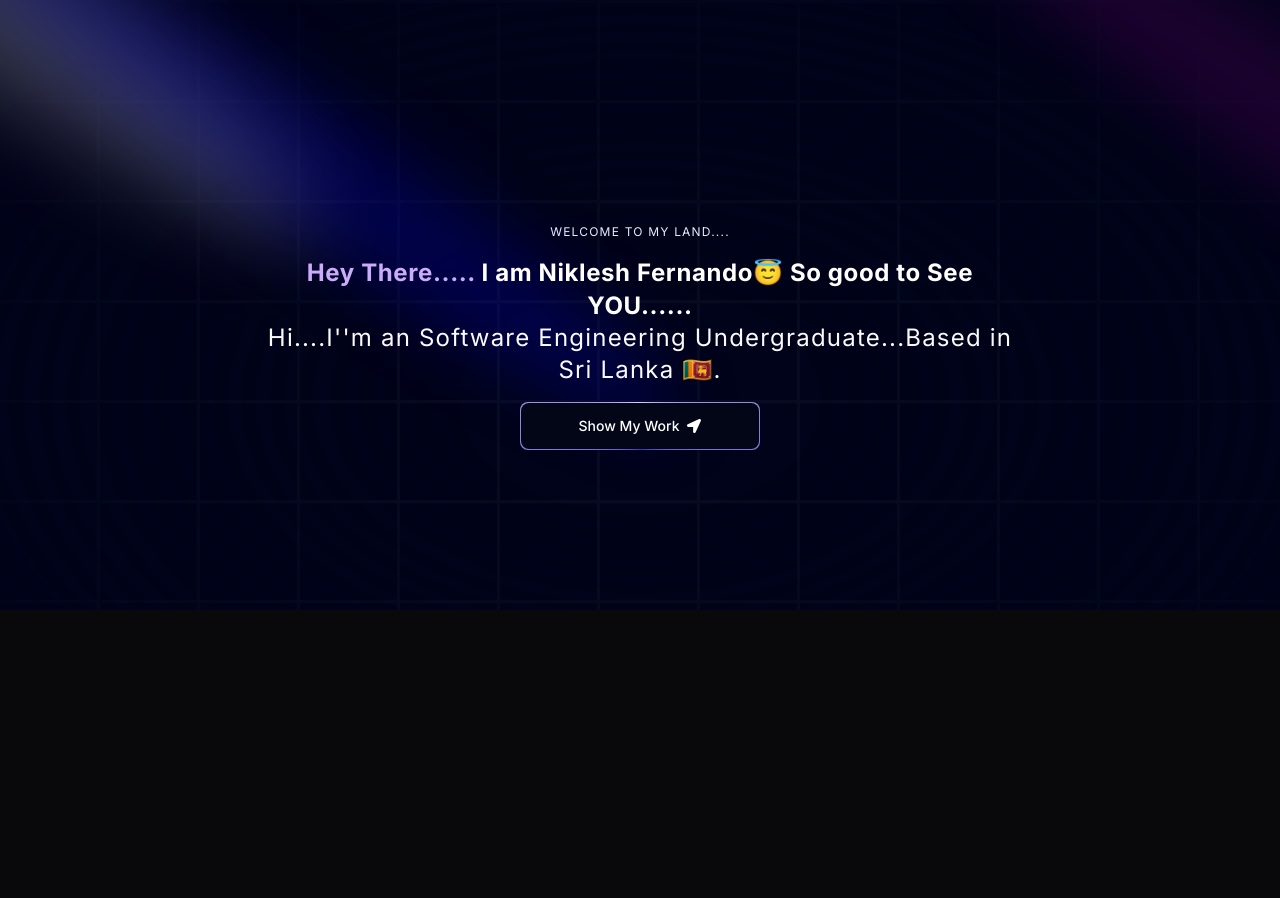
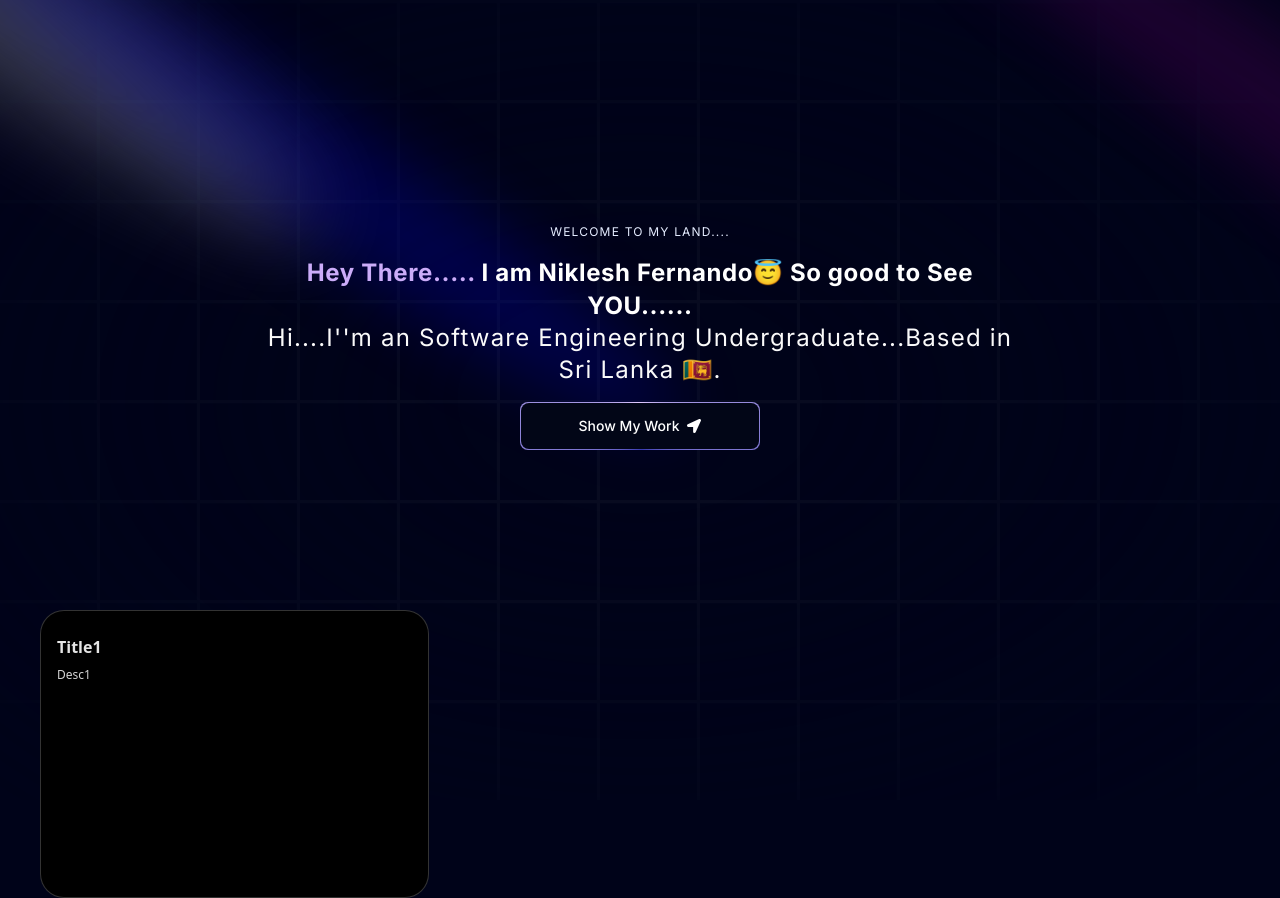
Before and after one commit to NikleshFernando/NickLeshStudio, a Next.js app in the folder niklesh_studio/: page / in a window 1280 px wide. Before the commit the page ends 800 px from the top, so only its background shows below. Built offline with nearby package versions, Linux system fonts and the light colour scheme.

Commit message:
Adding grid

```diff
--- a/niklesh_studio/app/page.tsx
+++ b/niklesh_studio/app/page.tsx
@@ -1,10 +1,17 @@
+import Grid from "@/components/Grid";
 import Hero from "@/components/Hero";
+import { FloatingNav } from "@/components/ui/FloatingNav";
+import { FaHome } from "react-icons/fa";
 
 export default function Home() {
   return (
     <main className="relative bg-black-100 felx justify-center items-center flex-col overflow-hidden mx-auto sm:px-10 px-5" >
       <div className="max-w-7xl w-full h-full">
+        <FloatingNav navItems={[
+          {name:'Home',link:'/',icon:<FaHome/>}
+        ]}/>
         <Hero/>
+        <Grid/>
       </div>
     </main>
   );
--- /dev/null
+++ b/niklesh_studio/components/Grid.tsx
@@ -0,0 +1,21 @@
+import { BenchNine } from 'next/font/google'
+import React from 'react'
+import { BentoGrid, BentoGridItem } from './ui/BentoGrid'
+
+const Grid = () => {
+  return (
+    <section id = 'about'>
+      <BentoGrid>
+        {[{title:'Title1',description:'Desc1',id:1}].map((item,i)=>(
+            <BentoGridItem
+            id={item.id}
+            key={item.id}
+            title={item.title}
+            description={item.description}/>
+        ))}
+      </BentoGrid>
+    </section>
+  )
+}
+
+export default Grid
--- /dev/null
+++ b/niklesh_studio/components/ui/BentoGrid.tsx
@@ -0,0 +1,56 @@
+import { cn } from "@/utils/cn";
+
+export const BentoGrid = ({
+  className,
+  children,
+}: {
+  className?: string;
+  children?: React.ReactNode;
+}) => {
+  return (
+    <div
+      className={cn(
+        "grid md:auto-rows-[18rem] grid-cols-1 md:grid-cols-3 gap-4 max-w-7xl mx-auto ",
+        className
+      )}
+    >
+      {children}
+    </div>
+  );
+};
+
+export const BentoGridItem = ({
+  className,
+  title,
+  description,
+  header,
+  icon,
+  id
+}: {
+  className?: string;
+  title?: string | React.ReactNode;
+  description?: string | React.ReactNode;
+  header?: React.ReactNode;
+  icon?: React.ReactNode;
+  id?:number
+}) => {
+  return (
+    <div
+      className={cn(
+        "row-span-1 relative rounded-3xl group/bento hover:shadow-xl transition duration-200 shadow-input dark:shadow-none p-4 dark:bg-black dark:border-white/[0.2] bg-white border border-transparent justify-between flex flex-col space-y-4 border-red-500",
+        className
+      )}
+    >
+      {header}
+      <div className="group-hover/bento:translate-x-2 transition duration-200">
+        {icon}
+        <div className="font-sans font-bold text-neutral-600 dark:text-neutral-200 mb-2 mt-2">
+          {title}
+        </div>
+        <div className="font-sans font-normal text-neutral-600 text-xs dark:text-neutral-300">
+          {description}
+        </div>
+      </div>
+    </div>
+  );
+};
--- /dev/null
+++ b/niklesh_studio/components/ui/FloatingNav.tsx
@@ -0,0 +1,82 @@
+"use client";
+import React, { useState } from "react";
+import {
+  motion,
+  AnimatePresence,
+  useScroll,
+  useMotionValueEvent,
+} from "framer-motion";
+import { cn } from "@/utils/cn";
+import Link from "next/link";
+
+export const FloatingNav = ({
+  navItems,
+  className,
+}: {
+  navItems: {
+    name: string;
+    link: string;
+    icon?: JSX.Element;
+  }[];
+  className?: string;
+}) => {
+  const { scrollYProgress } = useScroll();
+
+  const [visible, setVisible] = useState(false);
+
+  useMotionValueEvent(scrollYProgress, "change", (current) => {
+    // Check if current is not undefined and is a number
+    if (typeof current === "number") {
+      let direction = current! - scrollYProgress.getPrevious()!;
+
+      if (scrollYProgress.get() < 0.05) {
+        setVisible(false);
+      } else {
+        if (direction < 0) {
+          setVisible(true);
+        } else {
+          setVisible(false);
+        }
+      }
+    }
+  });
+
+  return (
+    <AnimatePresence mode="wait">
+      <motion.div
+        initial={{
+          opacity: 1,
+          y: -100,
+        }}
+        animate={{
+          y: visible ? 0 : -100,
+          opacity: visible ? 1 : 0,
+        }}
+        transition={{
+          duration: 0.2,
+        }}
+        className={cn(
+          "flex max-w-fit  fixed top-10 inset-x-0 mx-auto border border-transparent dark:border-white/[0.2] rounded-full dark:bg-black bg-white shadow-[0px_2px_3px_-1px_rgba(0,0,0,0.1),0px_1px_0px_0px_rgba(25,28,33,0.02),0px_0px_0px_1px_rgba(25,28,33,0.08)] z-[5000] pr-2 pl-8 py-2  items-center justify-center space-x-4",
+          className
+        )}
+      >
+        {navItems.map((navItem: any, idx: number) => (
+          <Link
+            key={`link=${idx}`}
+            href={navItem.link}
+            className={cn(
+              "relative dark:text-neutral-50 items-center flex space-x-1 text-neutral-600 dark:hover:text-neutral-300 hover:text-neutral-500"
+            )}
+          >
+            <span className="block sm:hidden">{navItem.icon}</span>
+            <span className="hidden sm:block text-sm">{navItem.name}</span>
+          </Link>
+        ))}
+        <button className="border text-sm font-medium relative border-neutral-200 dark:border-white/[0.2] text-black dark:text-white px-4 py-2 rounded-full">
+          <span>Login</span>
+          <span className="absolute inset-x-0 w-1/2 mx-auto -bottom-px bg-gradient-to-r from-transparent via-blue-500 to-transparent  h-px" />
+        </button>
+      </motion.div>
+    </AnimatePresence>
+  );
+};
```
